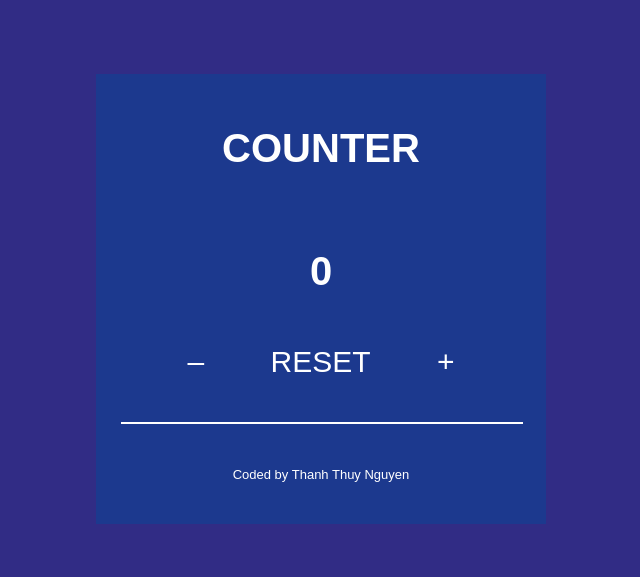
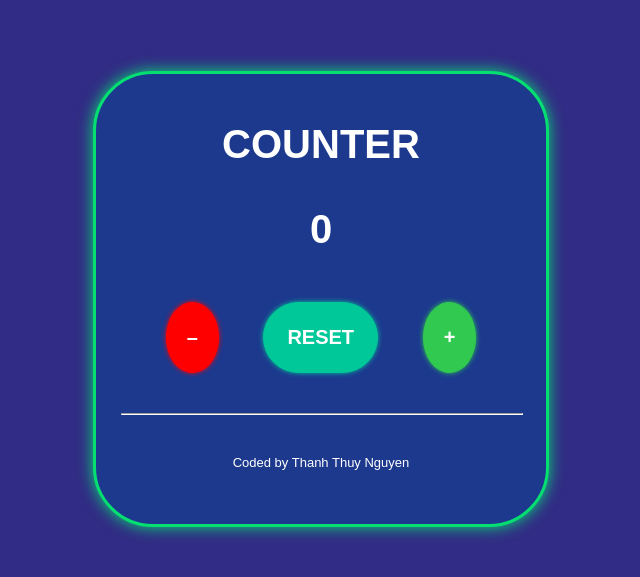
Before and after one commit to ThanhThuyNguye/counter-app, a plain HTML site: page index.html in a window 1280 px wide. Shown: the part 109-686 px from the top of the page, without its empty margins (319-959 px from the left). Drawn offline with Linux system fonts and the light colour scheme.

Commit message:
Added style to buttons

```diff
--- a/index.html
+++ b/index.html
@@ -11,11 +11,11 @@
       <h1>COUNTER</h1>
       <h2>0</h2>
       <div class="reset-button">
-        <span class="minus">–</span>
-        <span class="reset">RESET</span>
-        <span class="plus">+</span>
+        <button class="minus">–</button>
+        <button class="reset">RESET</button>
+        <button class="plus">+</button>
       </div>
-      <hr />
+  <hr>
       <footer>
         Coded by
         <a href="https://github.com/ThanhThuyNguye/counter-app" target="_blank"
--- a/src/style.css
+++ b/src/style.css
@@ -15,22 +15,28 @@ body {
   padding: 25px;
   display: flex;
   flex-direction: column;
-  justify-content: space-between;
+  justify-content: center;
+  gap: 15px;
+  border-radius: 60px;
+  border: 3px solid #05df72;
+  box-shadow: 0 0 15px #05df72;
 }
 
 h1 {
   display: block;
   text-align: center;
   font-size: 40px;
-
-
+  margin: 0 auto;
+  padding-top: 10px;
 }
 
 h2 {
   display: block;
   text-align: center;
   font-size: 40px;
-
+  margin-top: 0;
+  margin-bottom: 10px;
+  padding: 25px;
 }
 
 a {
@@ -43,8 +49,8 @@ a:hover {
 }
 
 hr {
-    width: 100%;
-    border: 1px solid white;
+  width: 100%;
+  border-bottom: 1px solid white;
 }
 
 footer {
@@ -60,3 +66,51 @@ footer {
   font-size: 30px;
   padding-bottom: 17px;
 }
+
+.minus {
+  background-color: red;
+  color: white;
+  font-weight: bold;
+  font-size: 20px;
+  padding: 20px;
+  border-radius: 50%;
+  border: 1px solid red;
+  box-shadow: 0 0 5px red;
+}
+
+.minus:hover {
+    cursor: pointer;
+    box-shadow: 0 0 13px #FC0304;
+}
+
+.reset {
+  background-color: #00C899;
+  color: white;
+  font-weight: bold;
+  font-size: 20px;
+  padding: 23px;
+  border-radius: 60px;
+  border: 1px solid #00C899;
+  box-shadow: 0 0 5px #00C899;
+}
+
+.reset:hover {
+    cursor: pointer;
+    box-shadow:0 0 13px #00C899;
+}
+
+.plus {
+  background-color: #31C950;
+  color: white;
+  font-weight: bold;
+  font-size: 20px;
+  padding: 20px;
+  border-radius: 50%;
+  border: 1px solid #31C950;
+  box-shadow: 0 0 5px #31C950;
+}
+
+.plus:hover {
+    cursor: pointer;
+    box-shadow:0 0 13px #56FF00;
+}
```
